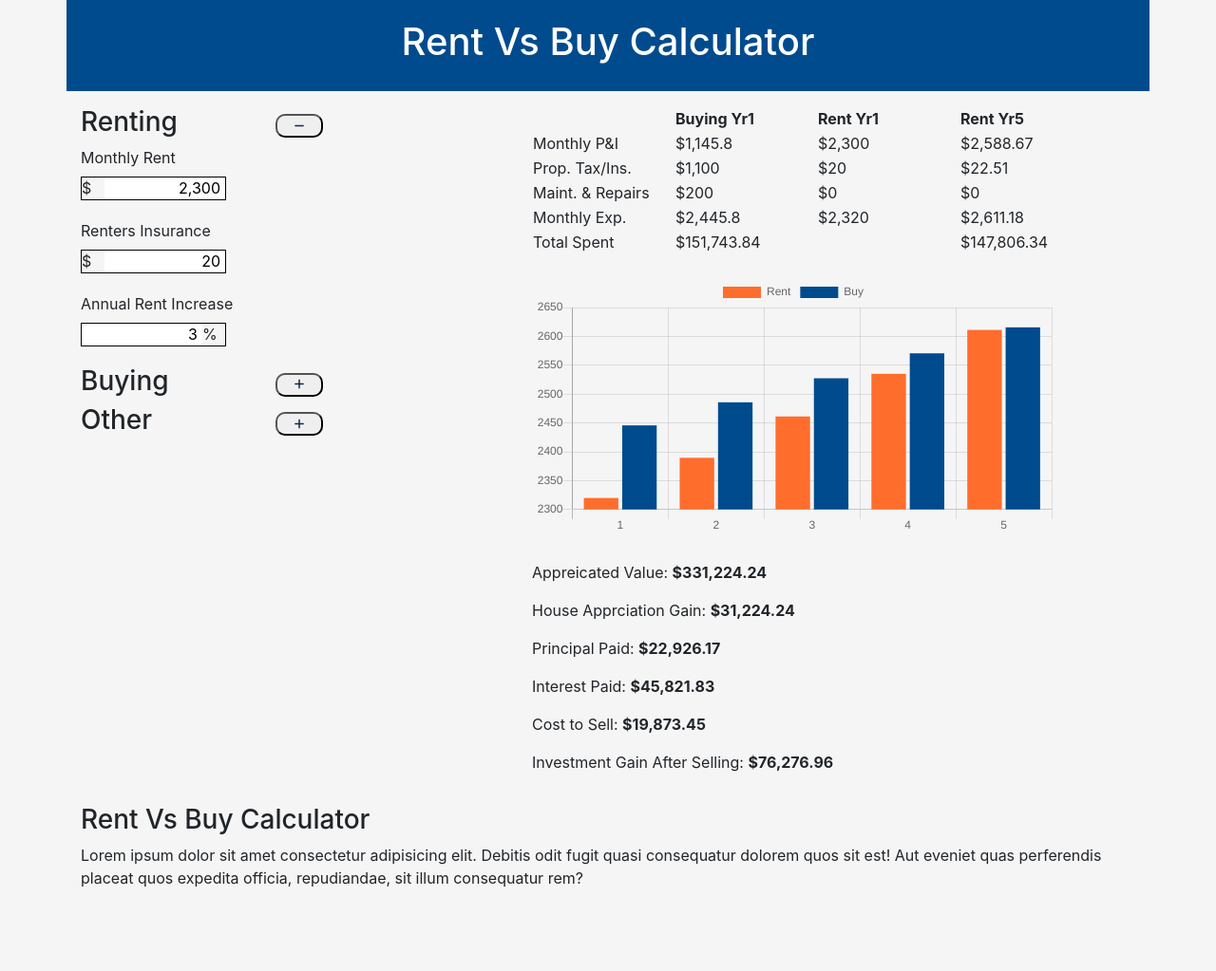
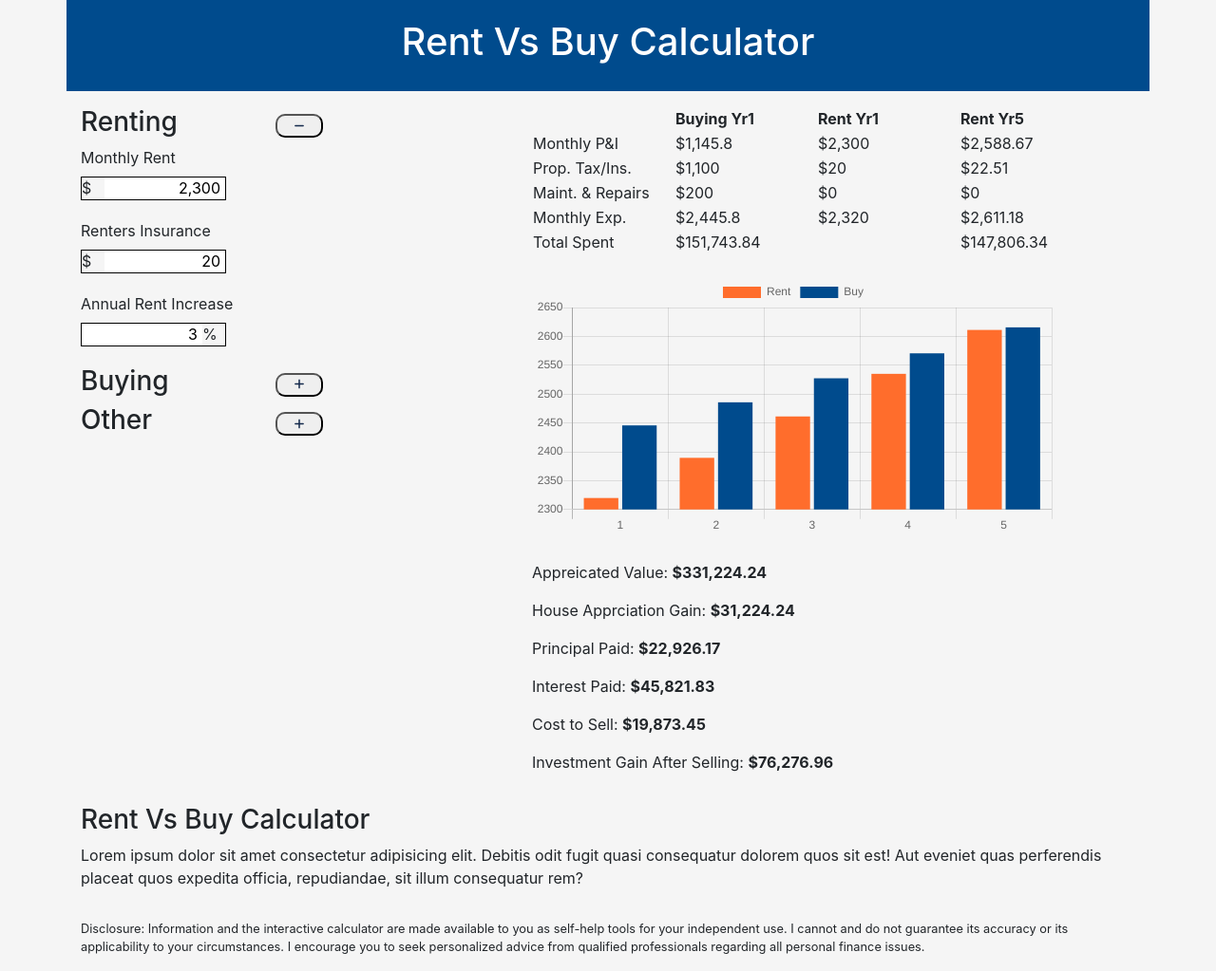
Before and after one commit to Amartre/rentvsbuycalc, a plain HTML site: page index.html in a window 1280 px wide. Shown: the whole page at 95% size. Before the commit the page ends 953 px from the top, so only its background shows below. Drawn offline with nearby package versions, Linux system fonts and the light colour scheme.

Commit message:
Added disclaimer

```diff
--- a/index.html
+++ b/index.html
@@ -328,6 +328,14 @@
         </div>
     </div>
 
+     <div class="container">
+        <div class="row">
+            <div class="col mt-3">
+                <p class="small">Disclosure: Information and the interactive calculator are made available to you as self-help tools for your independent use. I cannot and do not guarantee its accuracy or its applicability to your circumstances. I encourage you to seek personalized advice from qualified professionals regarding all personal finance issues.</p>
+            </div>
+        </div>
+    </div>
+
 
     <script src="./app.js">
     </script>
```
